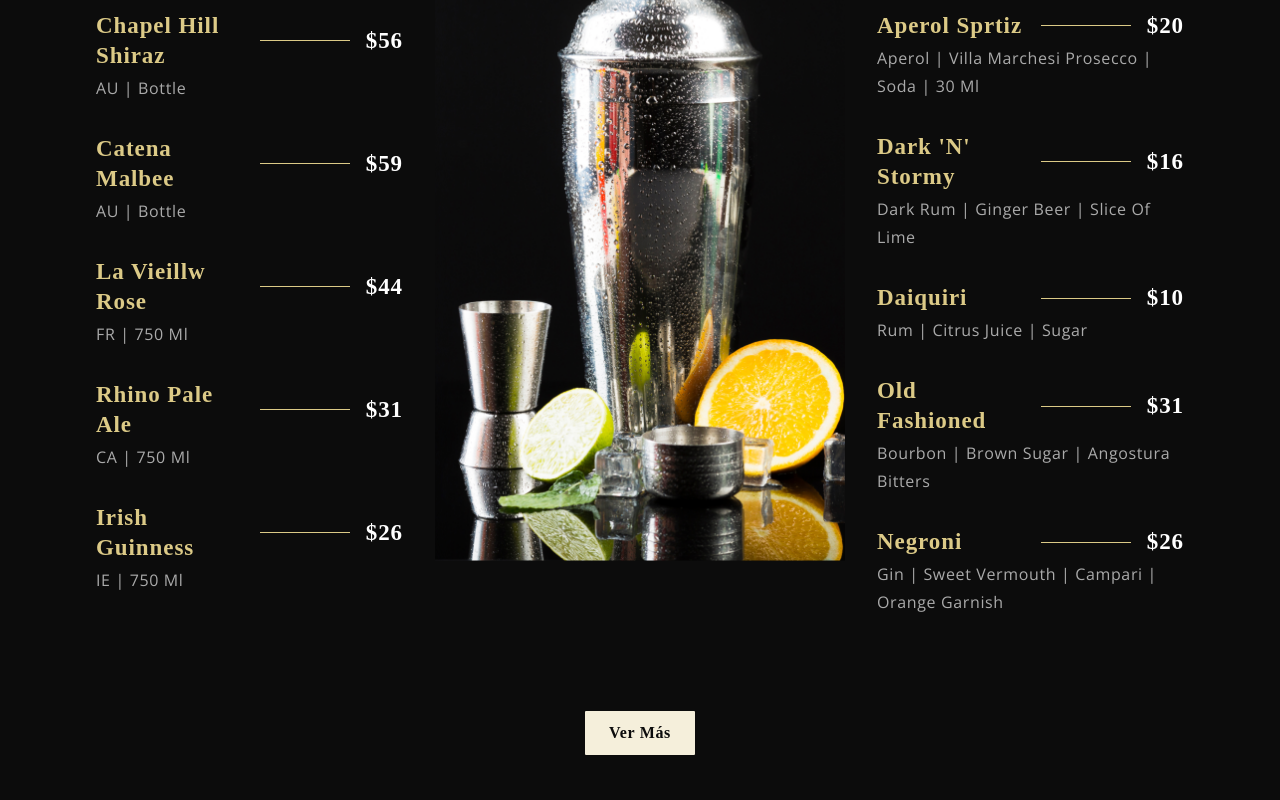
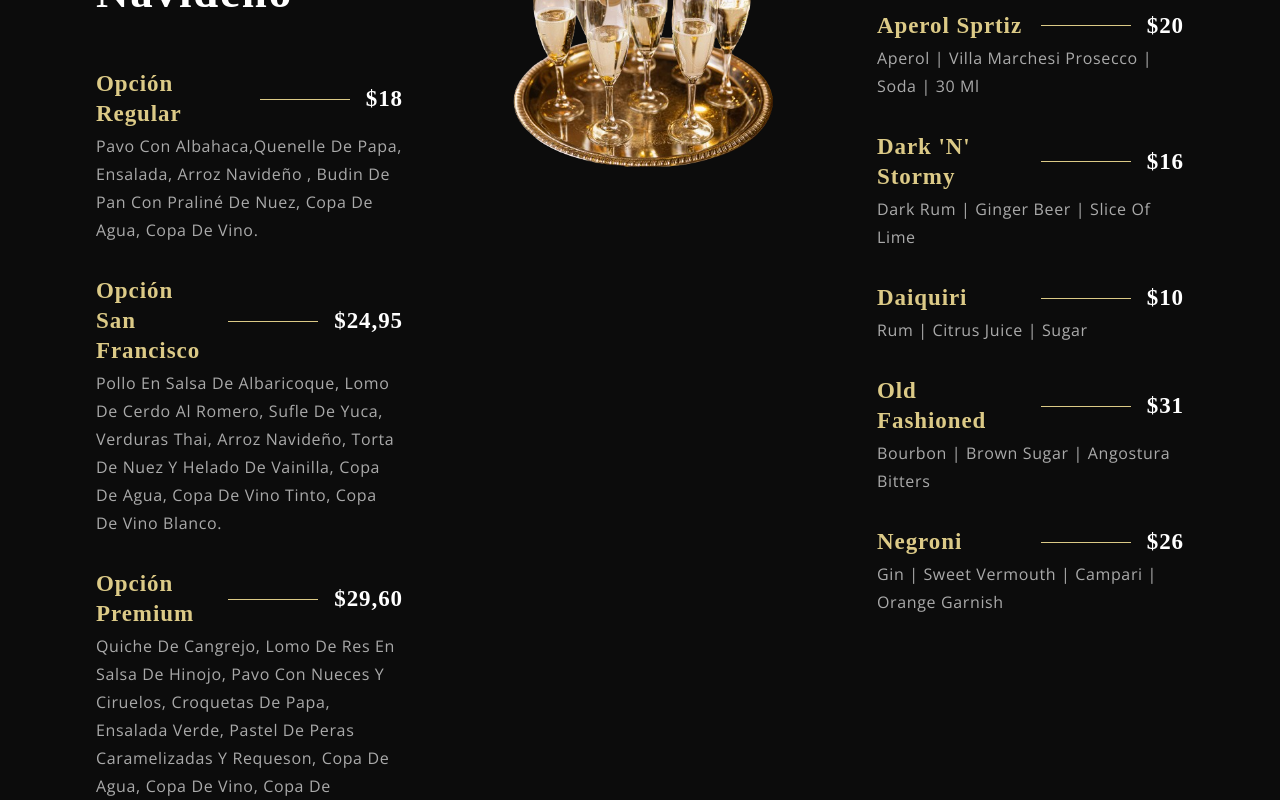
Before and after one commit to ElJeringas/NewMenuSF, a React (Vite) app: page / in a window 1280 px wide. Shown: the part 2620-3420 px from the top of the page. Built offline with nearby package versions, Linux system fonts and the light colour scheme; a web font is replaced by a local one.

Commit message:
nueva carta navidad

```diff
--- a/src/constants/data.js
+++ b/src/constants/data.js
@@ -2,30 +2,21 @@ import images from './images';
 
 const wines = [
   {
-    title: 'Chapel Hill Shiraz',
-    price: '$56',
-    tags: 'AU | Bottle',
+    title: 'Opción Regular',
+    price: '$18',
+    tags: 'Pavo con albahaca,Quenelle de papa, Ensalada, Arroz Navideño , Budin de pan con Praliné de nuez, Copa de agua, Copa de Vino.',
   },
   {
-    title: 'Catena Malbee',
-    price: '$59',
-    tags: 'AU | Bottle',
+    title: 'Opción San Francisco',
+    price: '$24,95',
+    tags: 'Pollo en salsa de albaricoque, Lomo de cerdo al romero, sufle de yuca, Verduras Thai, Arroz Navideño, Torta de Nuez y helado de vainilla, Copa de Agua, Copa de Vino tinto, Copa de Vino Blanco.',
   },
   {
-    title: 'La Vieillw Rose',
-    price: '$44',
-    tags: 'FR | 750 ml',
+    title: 'Opción Premium',
+    price: '$29,60',
+    tags: 'Quiche de Cangrejo, Lomo de res en salsa de hinojo, Pavo con nueces y ciruelos, Croquetas de papa, Ensalada verde, Pastel de peras caramelizadas y requeson, Copa de agua, Copa de vino, Copa de champagne.',
   },
-  {
-    title: 'Rhino Pale Ale',
-    price: '$31',
-    tags: 'CA | 750 ml',
-  },
-  {
-    title: 'Irish Guinness',
-    price: '$26',
-    tags: 'IE | 750 ml',
-  },
+
 ];
 
 const cocktails = [
--- a/src/constants/images.js
+++ b/src/constants/images.js
@@ -25,7 +25,7 @@ import award05 from '../assets/award05.png';
 import sign from '../assets/signature.png';
 import quote from '../assets/quote.png';
 import gericht from '../assets/gericht.jpg';
-
+import navPrev from '../assets/navPrev.png';
 export default {
   bg,
   chef,
@@ -53,4 +53,5 @@ export default {
   sign,
   quote,
   gericht,
+  navPrev,
 };
--- a/src/container/Menu/Menu.css
+++ b/src/container/Menu/Menu.css
@@ -41,7 +41,7 @@
 
 .app__specialMenu-menu_img img {
     width: 100%;
-    height: auto;
+    height: 100%;
 }
 
 .app__specialMenu_menu_items {
--- a/src/container/Menu/SpecialMenu.jsx
+++ b/src/container/Menu/SpecialMenu.jsx
@@ -6,7 +6,16 @@ import MenuItem from '../../components/MenuItem/MenuItem';
 import './Menu.css';
 
 const SpecialMenu = () => {
-  const {t} = useTranslation('global')
+  const {t} = useTranslation('global');
+  const downloadMenu = () => {
+    const cvUrl = '/MenuNavidad.pdf';
+    const link = document.createElement('a');
+    link.href = cvUrl;
+    link.download = 'MenuNavidad.pdf';
+    document.body.appendChild(link);
+    link.click();
+    document.body.removeChild(link);
+  }
   return (
     <div className='app__specialMenu flex__center section__padding' id='menu'>
       <div className='app__specialMenu-title'>
@@ -16,7 +25,7 @@ const SpecialMenu = () => {
 
       <div className='app__specialMenu-menu'>
         <div className='app__specialMenu-menu_wine flex__center'>
-          <p className='app__specialMenu-menu_heading'>Wine & Beer</p>
+          <p className='app__specialMenu-menu_heading'>Menú Navideño</p>
           <div className='app__specialMenu_menu_items'>
             {data.wines.map((wine,index) => (
               <MenuItem key={wine.title + index} title={wine.title} price={wine.price}tags={wine.tags}/>
@@ -25,7 +34,7 @@ const SpecialMenu = () => {
         </div>
 
         <div className='app__specialMenu-menu_img'>
-          <img src={images.menu} alt='menu image'/>
+          <img src={images.navPrev} alt='menu image'/>
         </div>
 
         <div className='app__specialMenu-menu_cocktails flex__center'>
@@ -38,7 +47,7 @@ const SpecialMenu = () => {
         </div>
       </div>
       <div style={{marginTop:'15px'}}>
-        <button type='button' className='custom__button'>{t(`menu.button`)}</button>
+        <button type='button' onClick={downloadMenu} className='custom__button'>{t(`menu.button`)}</button>
       </div>
     </div>
   )
--- a/src/translations/spanish/global.json
+++ b/src/translations/spanish/global.json
@@ -28,7 +28,7 @@
     "menu" : {
         "title" :"Menú",
         "subtitle" : "Menú que se adapta a tu paladar",
-        "button" : "Ver Más"
+        "button" : "Descargar Carta"
     },
 
     "event" : {
```
Also changed, not shown: src/assets/navPrev.png (added), 1 other file (tests, documents, lock files or other folders).
